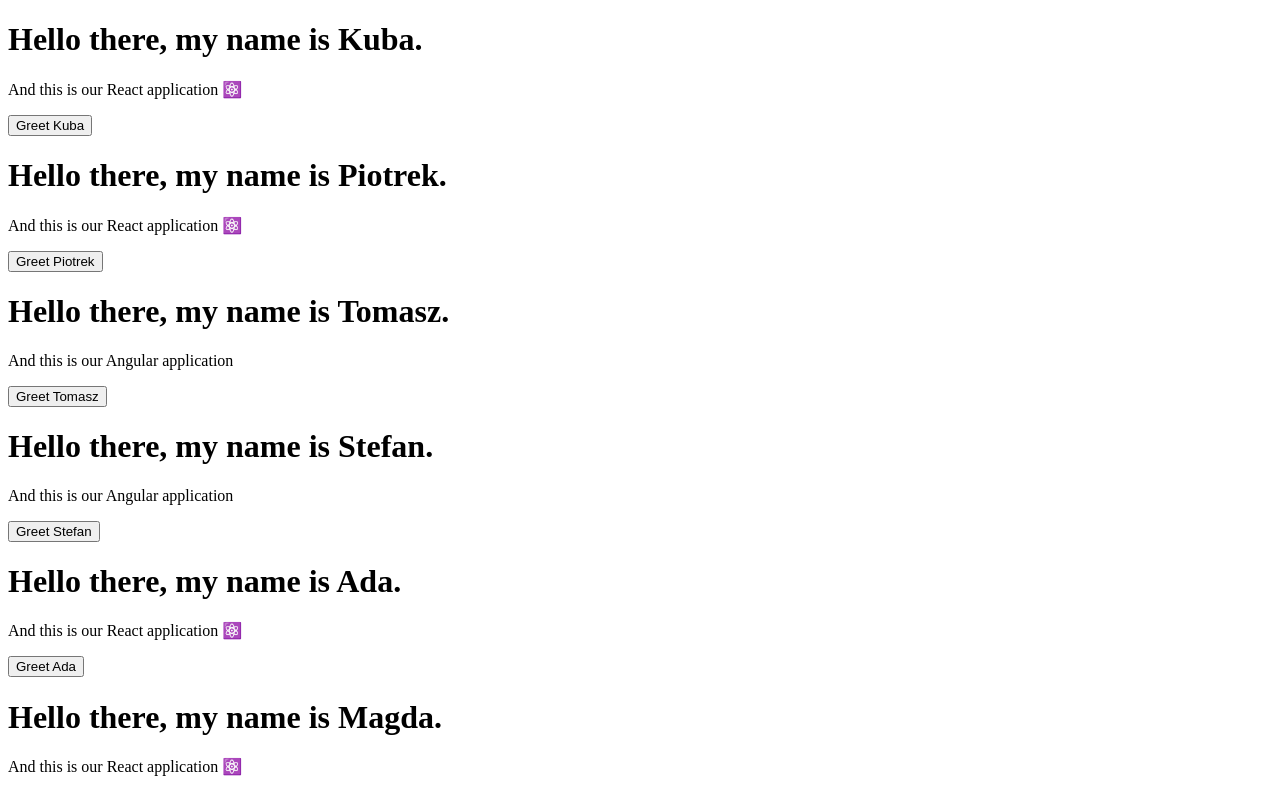
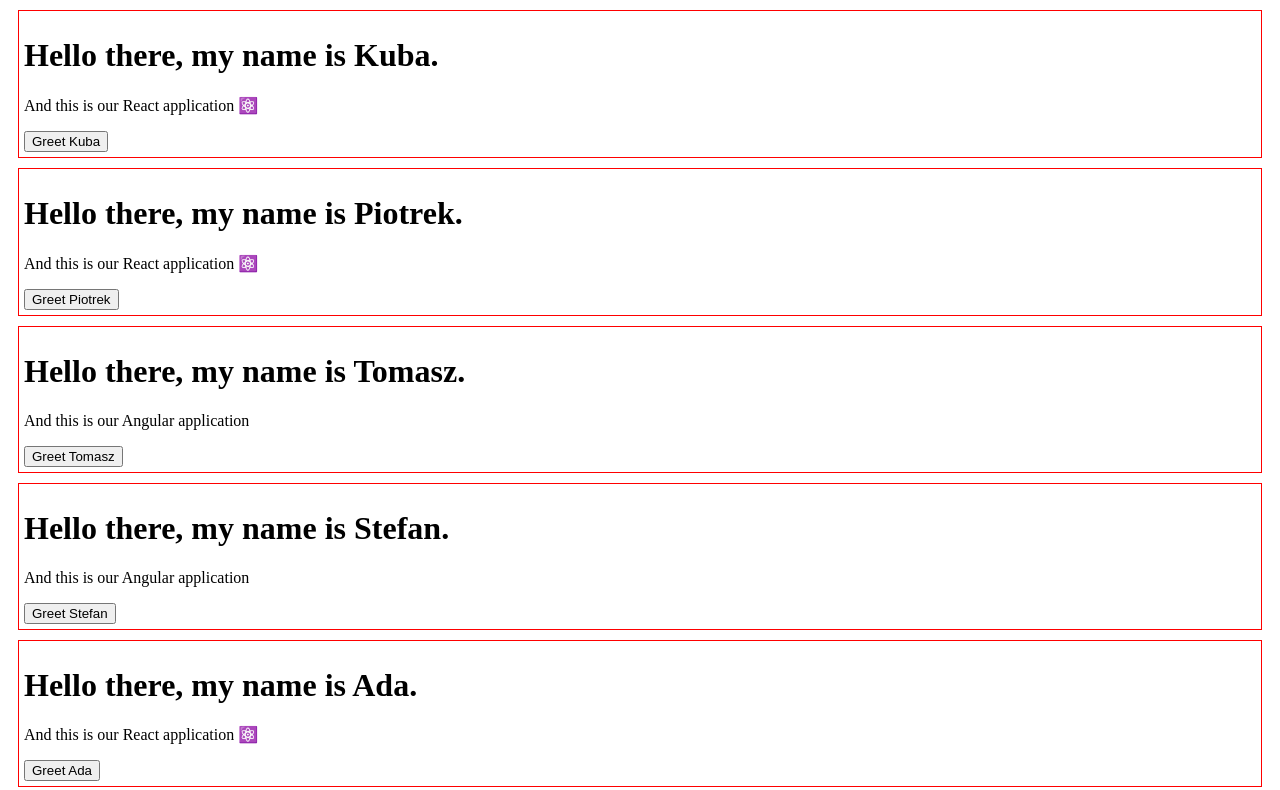
Before and after one commit to Eghizio/react-workshops-stp-agh, a React (Vite) app: page / in a window 1280 px wide. Shown: the top 790 px of the page. Built offline with nearby package versions, Linux system fonts and the light colour scheme.

Commit message:
Style prop, Wrapper pattern, Fragment shorthand

```diff
--- a/src/components/GreetingCard/GreetingCard.tsx
+++ b/src/components/GreetingCard/GreetingCard.tsx
@@ -10,7 +10,7 @@ export const GreetingCard = ({ student: { name, technology } }: Props) => {
   };
 
   return (
-    <div>
+    <div style={{ border: "1px solid red", padding: "5px" }}>
       <h1>Hello there, my name is {name}.</h1>
       <p>
         And this is our {technology} application{" "}
--- a/src/components/TechnologyEnjoyers/TechnologyEnjoyers.tsx
+++ b/src/components/TechnologyEnjoyers/TechnologyEnjoyers.tsx
@@ -1,4 +1,3 @@
-import React from "react";
 import { GreetingCard } from "../GreetingCard/GreetingCard";
 import { Student } from "../../model";
 
@@ -7,9 +6,11 @@ interface Props {
 }
 
 export const TechnologyEnjoyers = ({ enjoyers }: Props) => (
-  <React.Fragment>
+  <>
     {enjoyers.map((enjoyer) => (
-      <GreetingCard key={enjoyer.name} student={enjoyer} />
+      <div style={{ margin: "10px" }}>
+        <GreetingCard key={enjoyer.name} student={enjoyer} />
+      </div>
     ))}
-  </React.Fragment>
+  </>
 );
```
